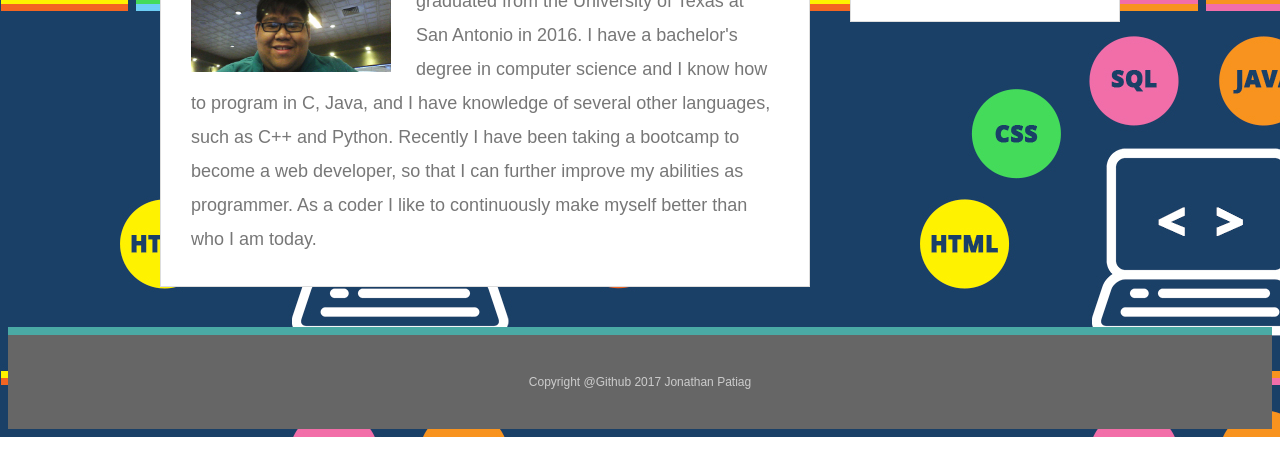
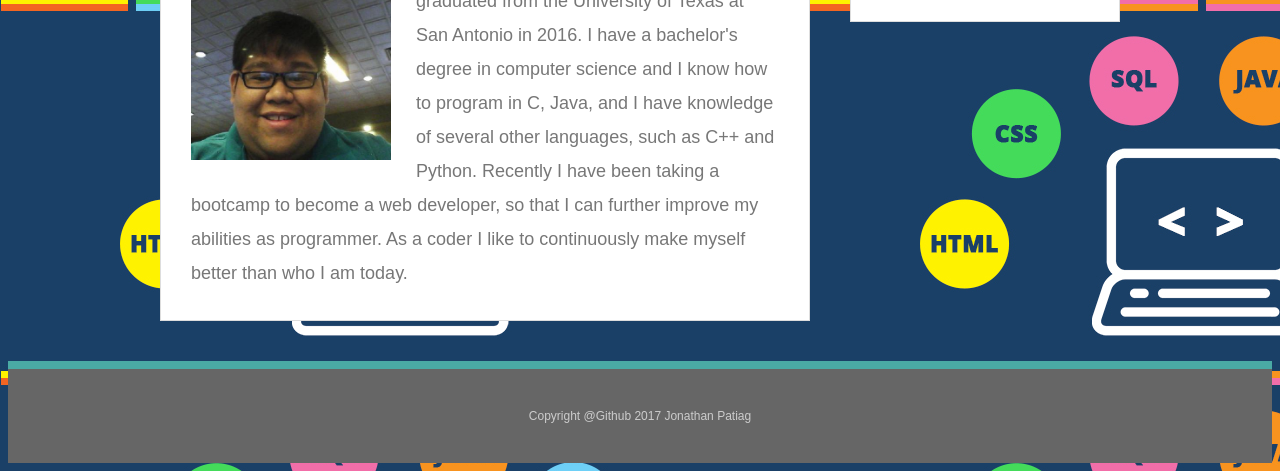
Before and after one commit to J21/Basic-Portfolio, a website: page index.html in a window 1280 px wide. Shown: the part 370-841 px from the top of the page. Before the commit the page ends 807 px from the top, so only its background shows below. Drawn offline with Linux system fonts and the light colour scheme.

Commit message:
COMMIT: :

```diff
--- a/index.html
+++ b/index.html
@@ -22,7 +22,7 @@
     <section class="main-section">
       <h1>About Me</h1>
 
-      <img src="assets/images/portfolio.JPG" class="auth-image" alt="Your Name">
+      <img src="assets/images/6797180.jpg" class="auth-image" alt="Your Name">
 
       <p>Hello! My name is Jonathan Patiag and I graduated from the University of Texas at San Antonio in 2016. I have a bachelor's degree in computer science and I know how to program in C, Java, and I have knowledge of several other languages, such as C++ and Python. Recently I have been taking a bootcamp to become a web developer, so that I can further improve my abilities as programmer. As a coder I like to continuously make myself better than who I am today.
     </section>
```
Also changed, not shown: assets/images/6797180.jpg (added), assets/images/Portfolio.JPG (deleted), 1 other file.
